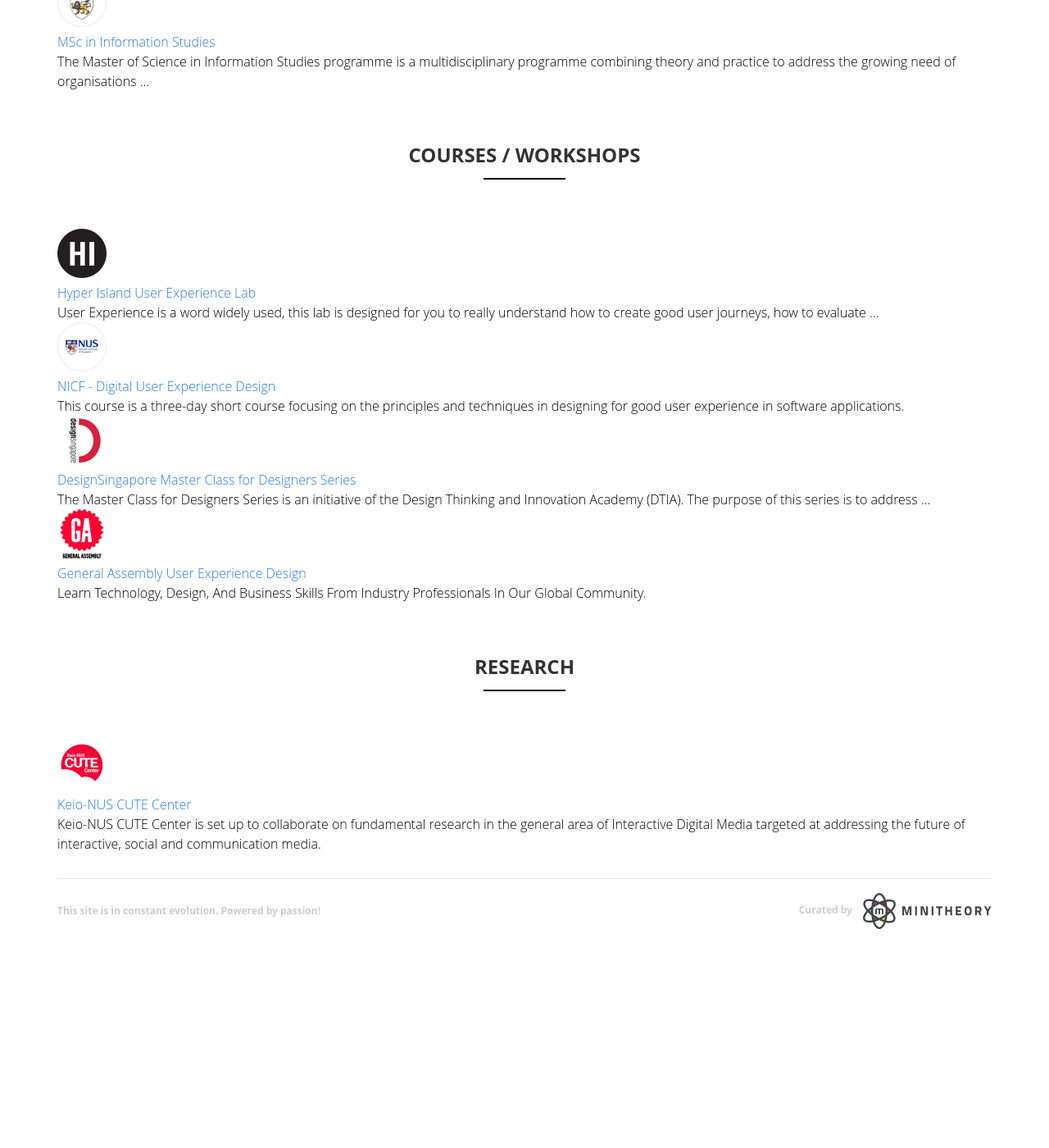
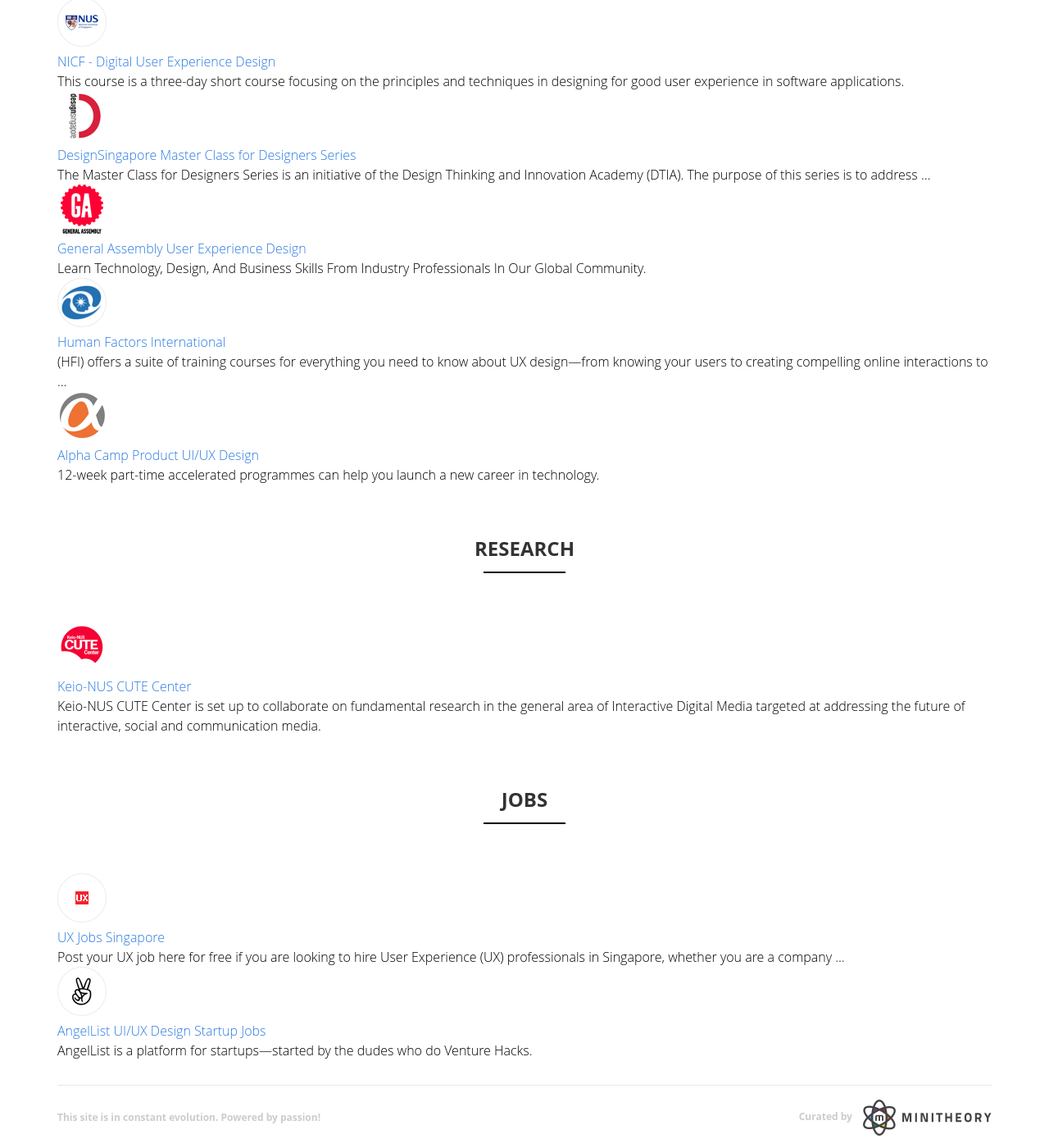
Before and after one commit to interfacesg/interfacesg.github.io, a Jekyll site: the page built from _posts/2014-09-17-welcome-to-jekyll.markdown, in a window 1280 px wide and 1400 px high, scrolled down 4027 px. Shown: the whole window at 82% size. Built offline with Jekyll 4.4.1, drawn with Linux system fonts in a browser that asks for light colours; before the commit the page ends 5175 px from its top, so only the background shows below that; some of the changed text lies outside the part shown.

Commit message:
added alpha camp + hfi

```diff
--- a/_posts/2014-09-17-welcome-to-jekyll.markdown
+++ b/_posts/2014-09-17-welcome-to-jekyll.markdown
@@ -81,17 +81,6 @@ date:   2014-09-17 13:09:39
 
 	Lean UX Week is a 3-day bootcamp catering to students, leaders, and anyone building a product. That’s three days of intensive work focused on ...
 
-## Jobs
-- [![UX Jobs Singapore](/img/logo-uxjobssg.png)<br/>
-	UX Jobs Singapore](http://www.uxjobssingapore.com)
-
-	Post your UX job here for free if you are looking to hire User Experience (UX) professionals in Singapore, whether you are a company ...
-
-- [![AngelList UI/UX Design Startup Jobs](/img/logo-angellistsg.png)<br/>
-	AngelList UI/UX Design Startup Jobs](https://angel.co/singapore/ui-ux-design-1/jobs)
-
-	AngelList is a platform for startups—started by the dudes who do Venture Hacks.
-
 ## Resources
 - [![Open Device Lab](/img/logo-odl.png)<br/>
 	Open Device Lab Singapore](http://www.foolproof.com.sg/open-device-lab)
@@ -166,9 +155,31 @@ date:   2014-09-17 13:09:39
 
 	Learn Technology, Design, And Business Skills From Industry Professionals In Our Global Community.
 
+- [![Human Factors International](/img/logo-hfi.png)<br/>
+	Human Factors International](http://www.humanfactors.com/training/)
+
+	(HFI) offers a suite of training courses for everything you need to know about UX design—from knowing your users to creating compelling online interactions to ...
+
+- [![Alpha Camp Product UI/UX Design](/img/logo-alphacamp.png)<br/>
+	Alpha Camp Product UI/UX Design](https://www.alphacamp.co/sg/part-time-product-design/)
+
+	12-week part-time accelerated programmes can help you launch a new career in technology.
+
 ## Research
 
 - [![Keio-NUS CUTE Center](/img/logo-cute.png)<br/>
 	Keio-NUS CUTE Center](http://cutecenter.nus.edu.sg)
 
 	Keio-NUS CUTE Center is set up to collaborate on fundamental research in the general area of Interactive Digital Media targeted at addressing the future of interactive, social and communication media.
+
+
+## Jobs
+- [![UX Jobs Singapore](/img/logo-uxjobssg.png)<br/>
+	UX Jobs Singapore](http://www.uxjobssingapore.com)
+
+	Post your UX job here for free if you are looking to hire User Experience (UX) professionals in Singapore, whether you are a company ...
+
+- [![AngelList UI/UX Design Startup Jobs](/img/logo-angellistsg.png)<br/>
+	AngelList UI/UX Design Startup Jobs](https://angel.co/singapore/ui-ux-design-1/jobs)
+
+	AngelList is a platform for startups—started by the dudes who do Venture Hacks.
```
Also changed, not shown: img/logo-alphacamp.png (added), img/logo-hfi.png (added).
